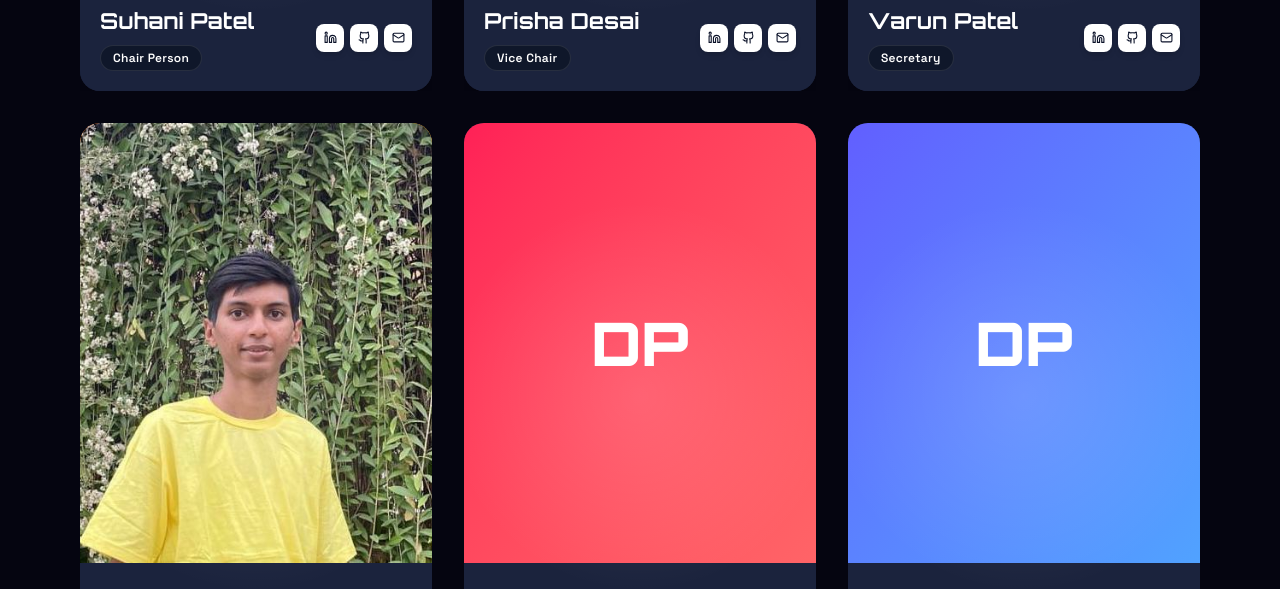
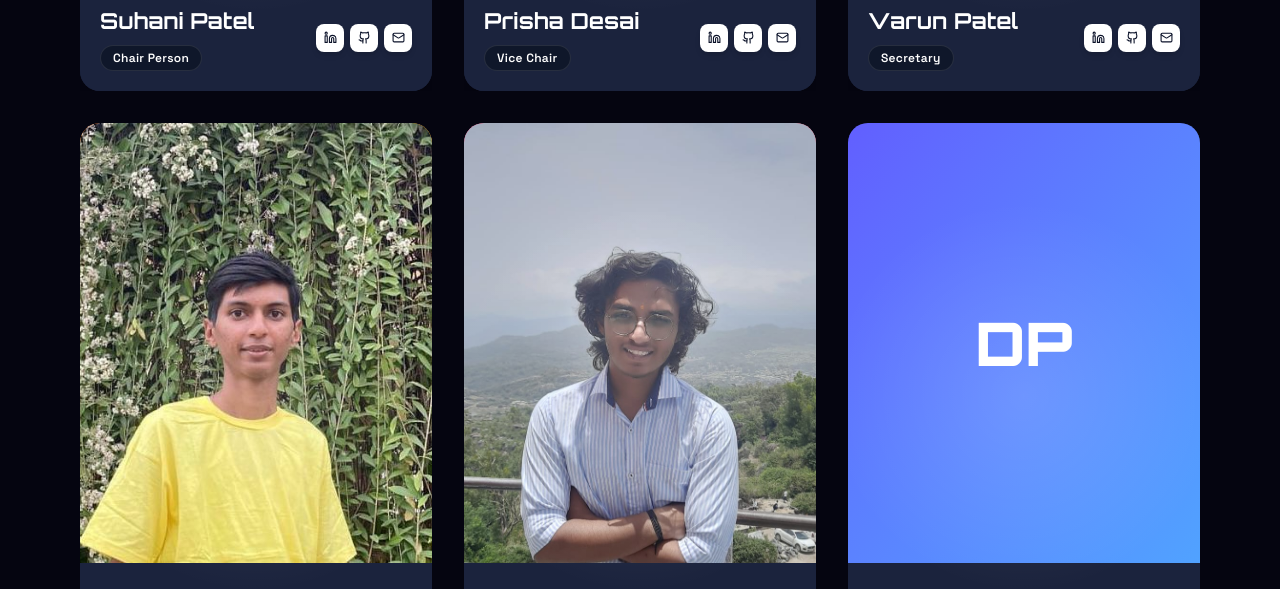
Before and after one commit to varun9525/ACM, a React (Vite) app: page /team in a window 1280 px wide. Shown: the part 2740-3329 px from the top of the page. Built offline with nearby package versions, Linux system fonts and the light colour scheme.

Commit message:
feat: add Dhaval Patel image to core team

```diff
--- a/src/app/components/Team.tsx
+++ b/src/app/components/Team.tsx
@@ -20,6 +20,7 @@ import rajImg from "../../assets/RAJ_SHAH.jpg";
 import veerImg from "../../assets/veer_patel.jpeg";
 import zishanImg from "../../assets/Zishan_Photo.jpg";
 import freyaImg from "../../assets/Freya_photo.jpg";
+import dhavalImg from "../../assets/DhavalPatel.jpeg";
 
 const acmFaculty = [
   { name: "Dr. Shrina Patel", role: "ACM Sponsor", dept: "Computer Science", image: shrinaPatelImg },
@@ -35,7 +36,7 @@ const coreTeam = [
   { name: "Prisha Desai", role: "Vice Chair", color: "from-purple-500 to-pink-500", image: prishaImg },
   { name: "Varun Patel", role: "Secretary", color: "from-emerald-500 to-teal-400", image: varunImg },
   { name: "Veer Patel", role: "Treasurer", color: "from-orange-500 to-yellow-400", image: veerImg },
-  { name: "Dhaval Patel", role: "Webmaster", color: "from-rose-500 to-red-400", image: "" },
+  { name: "Dhaval Patel", role: "Webmaster", color: "from-rose-500 to-red-400", image: dhavalImg },
   { name: "Dhruv Prajapati", role: "Technical Head", color: "from-indigo-500 to-blue-400", image: "" },
   { name: "Aarya Patel", role: "Community Head", color: "from-violet-500 to-purple-400", image: aaryaImg },
   { name: "Ayaan Shaikh", role: "Industry Engagement Head", color: "from-teal-500 to-emerald-400", image: ayaanImg },
```
Also changed, not shown: src/assets/DhavalPatel.jpeg (added).
